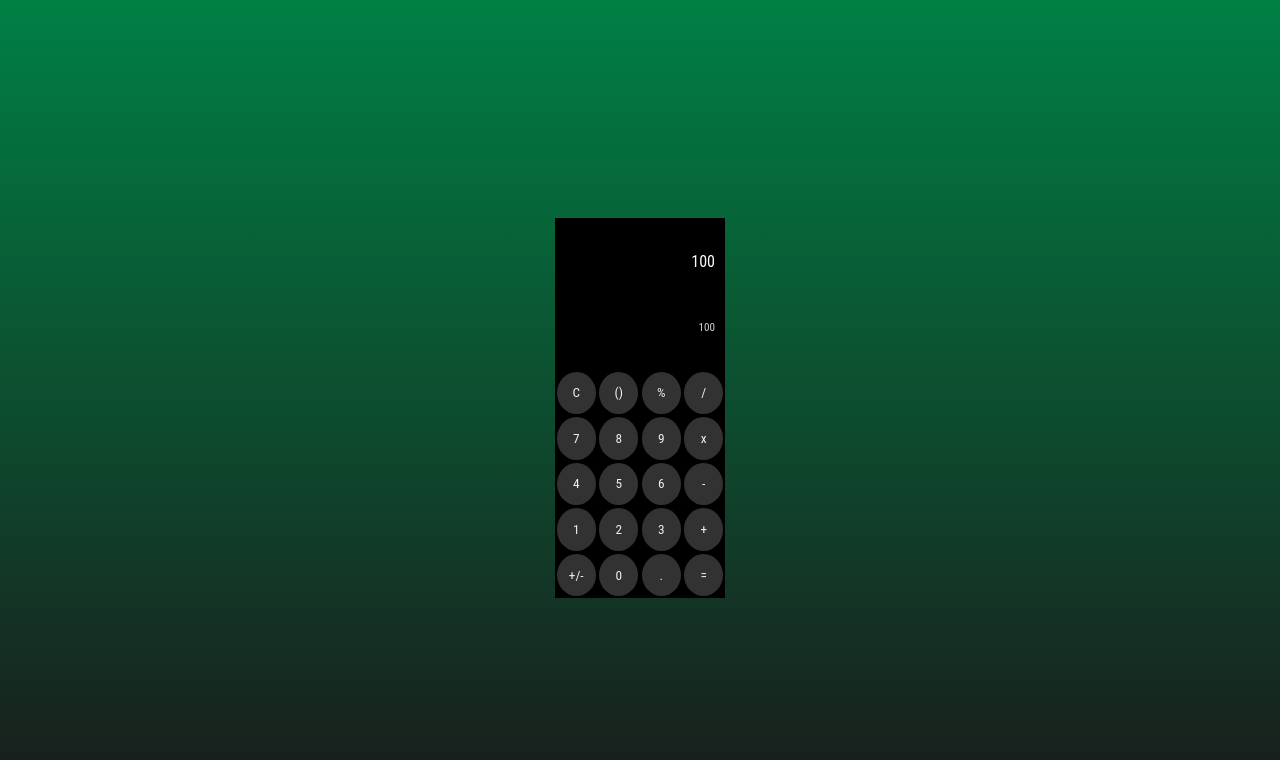
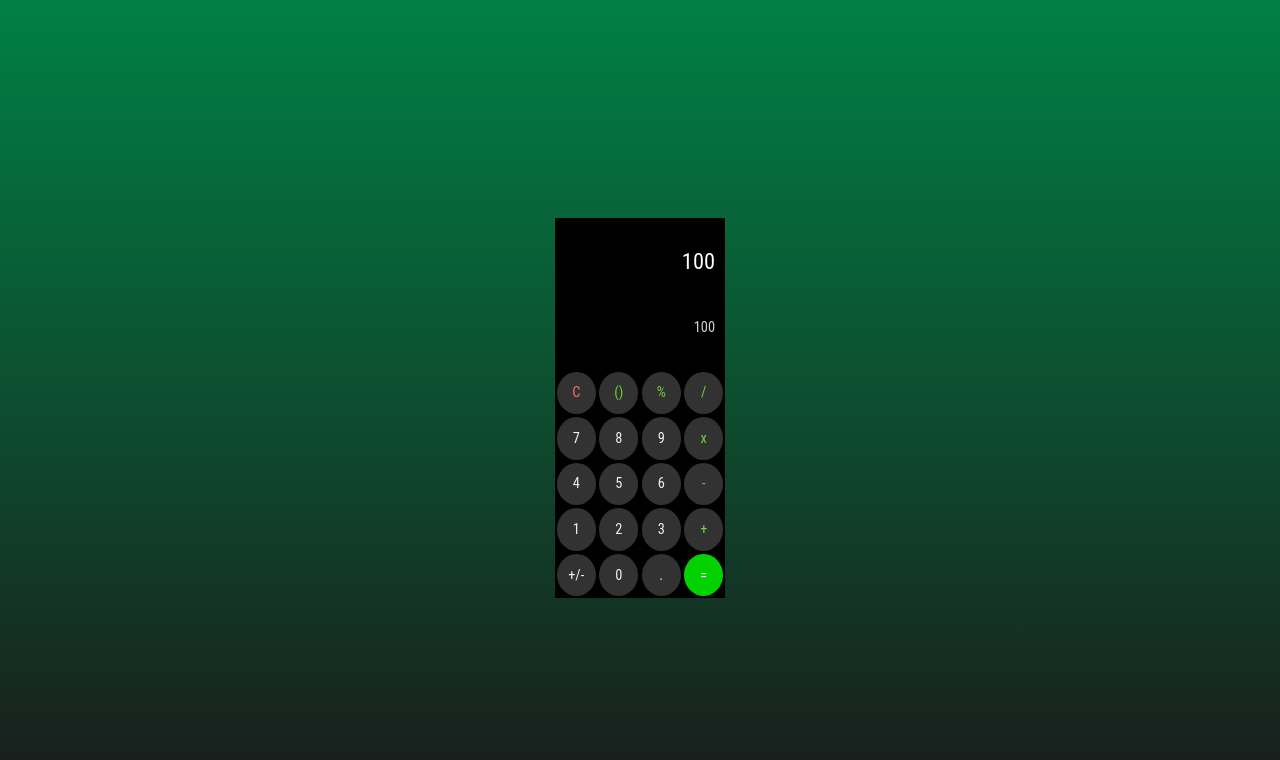
Before and after one commit to danielVCC/react_calculator, a React (Create React App) app: page / in a window 1280 px wide. Shown: the top 760 px of the page. Built offline with nearby package versions, Linux system fonts and the light colour scheme.

Commit message:
acabamento dos botoes

```diff
--- a/src/components/Button.css
+++ b/src/components/Button.css
@@ -4,9 +4,27 @@
 }
 
 .button {
+    font-size: 0.9em;
     background-color: var(--bg-button);
     border-radius: 50%;
     margin: 4%;
     border: none;
     color: var(--char-color);
 }
+
+.button:active {
+    background-color: #8d8d8d;
+    font-size: 0.7em;
+}
+
+.button.operation {
+    color: #6dd03b;
+}
+
+.button.clear {
+    color: #fb6c64;
+}
+
+.button.equal {
+    background-color: #03d100;
+}
--- a/src/components/Button.jsx
+++ b/src/components/Button.jsx
@@ -2,4 +2,12 @@
 import "./Button.css"
 
 export default props =>
-    <button className="button">{props.label}</button>
+    <button
+        onClick={e => props.click && props.click(props.label)}
+        className={`button
+        ${props.operation ? 'operation' : ''}
+        ${props.clear ? 'clear' : ''}
+        ${props.equal ? 'equal' : ''}
+    `}>
+        {props.label}
+    </button>
--- a/src/components/Display.css
+++ b/src/components/Display.css
@@ -7,6 +7,8 @@
 }
 
 .main {
+font-size: 1.4em;
+
     flex: 1;
     width: 100%;
     /* should inherit this */
@@ -16,7 +18,7 @@
 }
 
 .results {
-    font-size: 0.7em;
+    font-size: 0.9em;
     color: lightgrey;
 
     flex: 1;
--- a/src/main/calculator.jsx
+++ b/src/main/calculator.jsx
@@ -4,30 +4,45 @@
 import Display from "../components/Display";
 
 export default class Calculator extends Component {
+
+    clearMemory() {
+        console.log("limpar")
+    }
+
+    setOperation(operation) {
+        console.log(operation)
+    }
+
+    addDigit(n) {
+        console.log(n)
+    }
+
     render() {
+        const setOperation = operation => this.setOperation(operation)
+        const addDigit = n => this.addDigit(n)
         return (
             <div className="calculator">
                 <Display value='100'/>
-                <Button label="C" />
-                <Button label="()" />
-                <Button label="%" />
-                <Button label="/" />
-                <Button label="7" />
-                <Button label="8" />
-                <Button label="9" />
-                <Button label="x" />
-                <Button label="4" />
-                <Button label="5" />
-                <Button label="6" />
-                <Button label="-" />
-                <Button label="1" />
-                <Button label="2" />
-                <Button label="3" />
-                <Button label="+" />
+                <Button label="C" click={() => this.clearMemory()} clear/>
+                <Button label="()" operation/>
+                <Button label="%" click={setOperation} operation/>
+                <Button label="/" click={setOperation} operation/>
+                <Button label="7" click={addDigit}/>
+                <Button label="8" click={addDigit}/>
+                <Button label="9" click={addDigit}/>
+                <Button label="x" click={setOperation} operation/>
+                <Button label="4" click={addDigit}/>
+                <Button label="5" click={addDigit}/>
+                <Button label="6" click={addDigit}/>
+                <Button label="-" click={setOperation} operation/>
+                <Button label="1" click={addDigit}/>
+                <Button label="2" click={addDigit}/>
+                <Button label="3" click={addDigit}/>
+                <Button label="+" click={setOperation} operation/>
                 <Button label="+/-" />
-                <Button label="0" />
-                <Button label="." />
-                <Button label="=" />
+                <Button label="0" click={addDigit}/>
+                <Button label="." click={addDigit}/>
+                <Button label="=" click={setOperation} equal/>
             </div>
         )
     }
```
